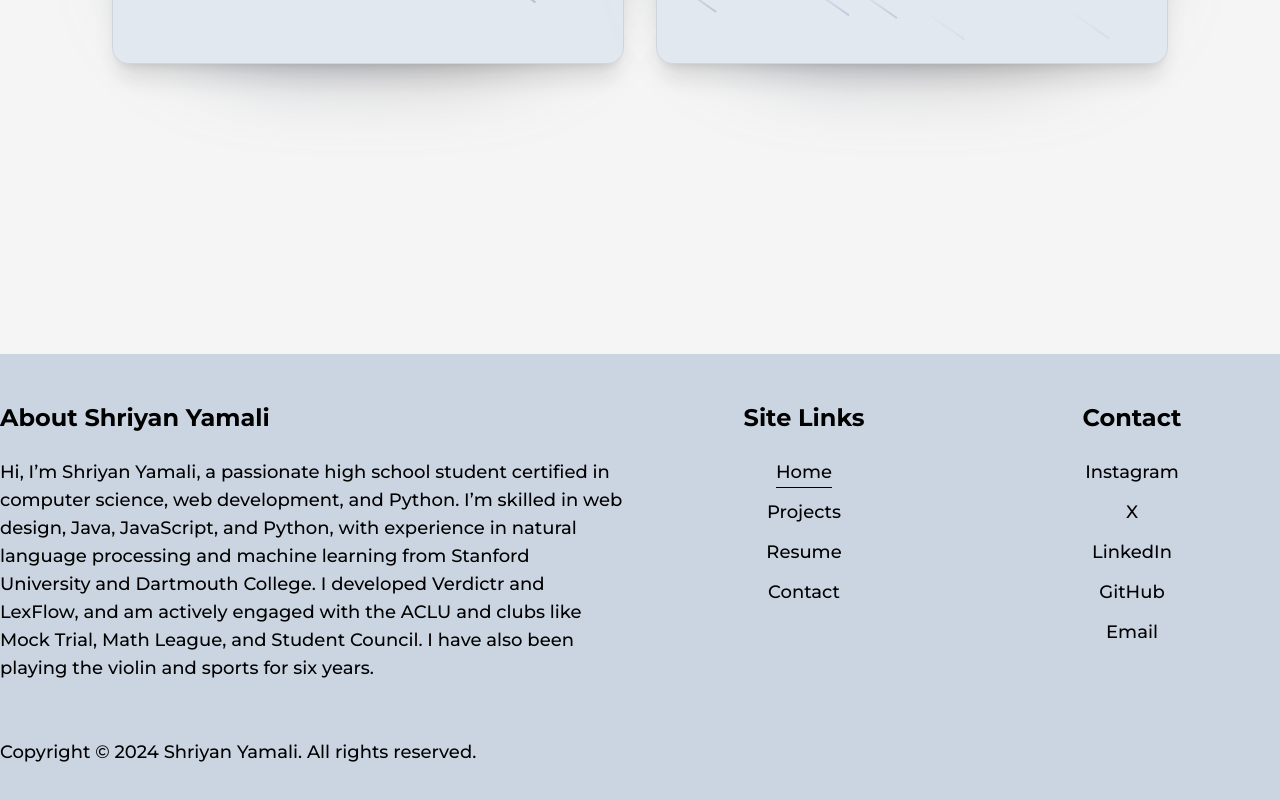
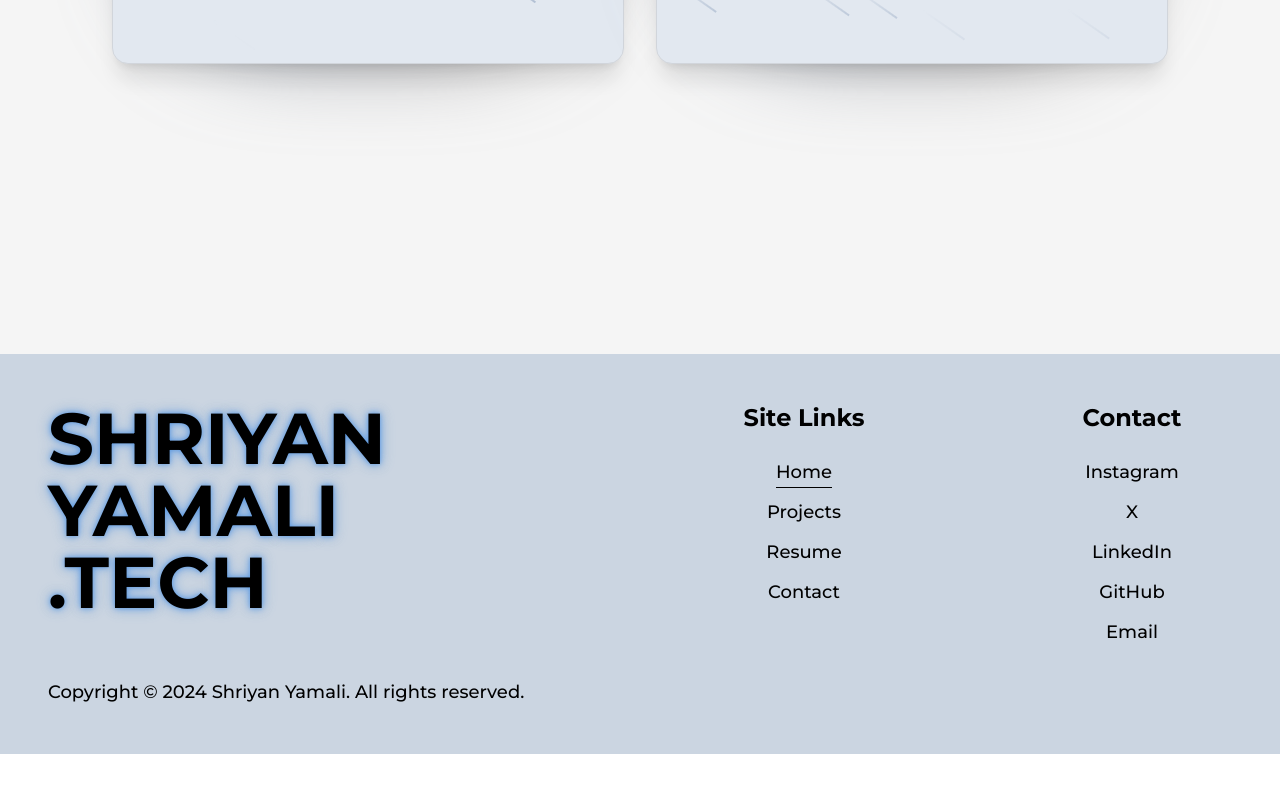
Before and after one commit to shriyanyamali/portfolio-v2, a Next.js app: page / in a window 1280 px wide. Shown: the part 2942-3742 px from the top of the page. After the commit the page ends 3696 px from the top, so only its background shows below. Built offline with nearby package versions, Linux system fonts and the light colour scheme.

Commit message:
added glow text to footer

```diff
--- a/src/components/Footer.js
+++ b/src/components/Footer.js
@@ -50,22 +50,12 @@ const Footer = () => {
   return (
     <footer className="relative w-full border-t-2 border-solid border-light dark:border-dark font-medium text-lg bg-slate-300 dark:bg-gray-800 text-black dark:text-white">
       <div className="max-w-screen-xl mx-auto py-12 grid grid-cols-4 gap-8 text-center lg:grid-cols-1 lg:flex lg:flex-col">
-        <div className="col-span-2 flex flex-col items-center text-left xtl:ml-12 lg:!mr-9">
-          <div className="items-start">
-            <h3 className="text-2xl font-bold mb-6 items-start lg:!text-xl">
-              About Shriyan Yamali
-            </h3>
-            <p className="text-lg mb-6 lg:text-base">
-              Hi, I&rsquo;m Shriyan Yamali, a passionate high school student
-              certified in computer science, web development, and Python.
-              I&rsquo;m skilled in web design, Java, JavaScript, and Python,
-              with experience in natural language processing and machine
-              learning from Stanford University and Dartmouth College. I
-              developed Verdictr and LexFlow, and am actively engaged with the
-              ACLU and clubs like Mock Trial, Math League, and Student Council.
-              I have also been playing the violin and sports for six years.
-            </p>
-          </div>
+        <div className="col-span-2 flex flex-col lg:items-center items-start text-left txl:ml-12 lg:!mr-9">
+            <h1 className="text-glow text-8xl txl:text-7xl font-bold mb-6 lg:!text-3xl">
+              SHRIYAN<br className="lg:hidden"/>
+              YAMALI<br className="lg:hidden"/>
+              .TECH
+            </h1>
         </div>
 
         {/* Site Links Section */}
@@ -151,7 +141,7 @@ const Footer = () => {
         </div>
 
         {/* Copyright and Legal Links */}
-        <span className="text-lg whitespace-nowrap xtl:ml-12 lg:!ml-0 lg:whitespace-normal">
+        <span className="text-lg whitespace-nowrap txl:ml-12 lg:!ml-0 lg:whitespace-normal">
           Copyright &copy; {new Date().getFullYear()} Shriyan Yamali.{" "}
           <br className="hidden lg:block" />
           All rights reserved. &nbsp;
--- a/src/styles/globals.css
+++ b/src/styles/globals.css
@@ -19,3 +19,8 @@
   ::-webkit-scrollbar-thumb:hover {
     background: #555;
   }
+
+ /* Glow for Footer Text */
+  .text-glow {
+    text-shadow: 0 0 5px rgba(74, 144, 226, 0.7), 0 0 10px rgba(74, 144, 226, 0.5), 0 0 15px rgba(74, 144, 226, 0.3);
+  }
--- a/tailwind.config.js
+++ b/tailwind.config.js
@@ -13,6 +13,7 @@ module.exports = {
     extend: {
       fontFamily: {
         mont: ["var(--font-mont)", ...fontFamily.sans],
+        courier: ["Courier New", "monospace", ...fontFamily.sans],
       },
       colors: {
         dark: "#1b1b1b",
```
